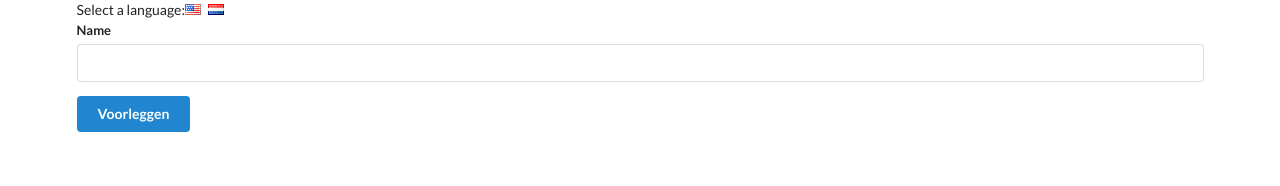
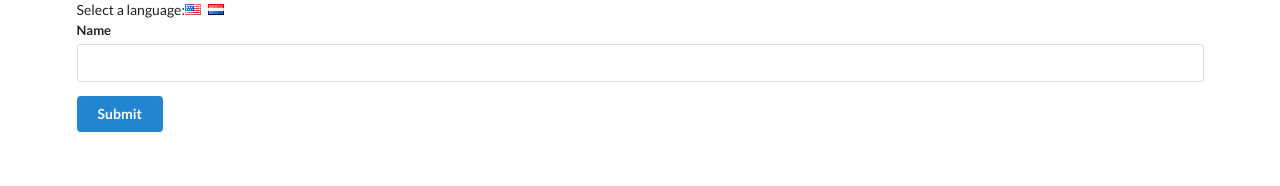
Before and after one commit to mariel-delagarza/translate, a React (Create React App) app: page / in a window 1280 px wide. Shown: the top 186 px of the page. Built offline with nearby package versions, Linux system fonts and the light colour scheme.

Commit message:
Refactor to use consumer

```diff
--- a/src/components/Button.js
+++ b/src/components/Button.js
@@ -4,8 +4,13 @@
 class Button extends React.Component {
 
   render() {
-    const text = this.context === 'english' ? 'Submit' : 'Voorleggen';
-    return <button className="ui button primary">{text}</button>;
+    return (
+      <button className="ui button primary">
+        <LanguageContext.Consumer>
+          {(value) => value === 'english' ? 'Submit' : 'Voorleggen'}
+        </LanguageContext.Consumer>
+      </button>
+    );
   }
 }
 
```
